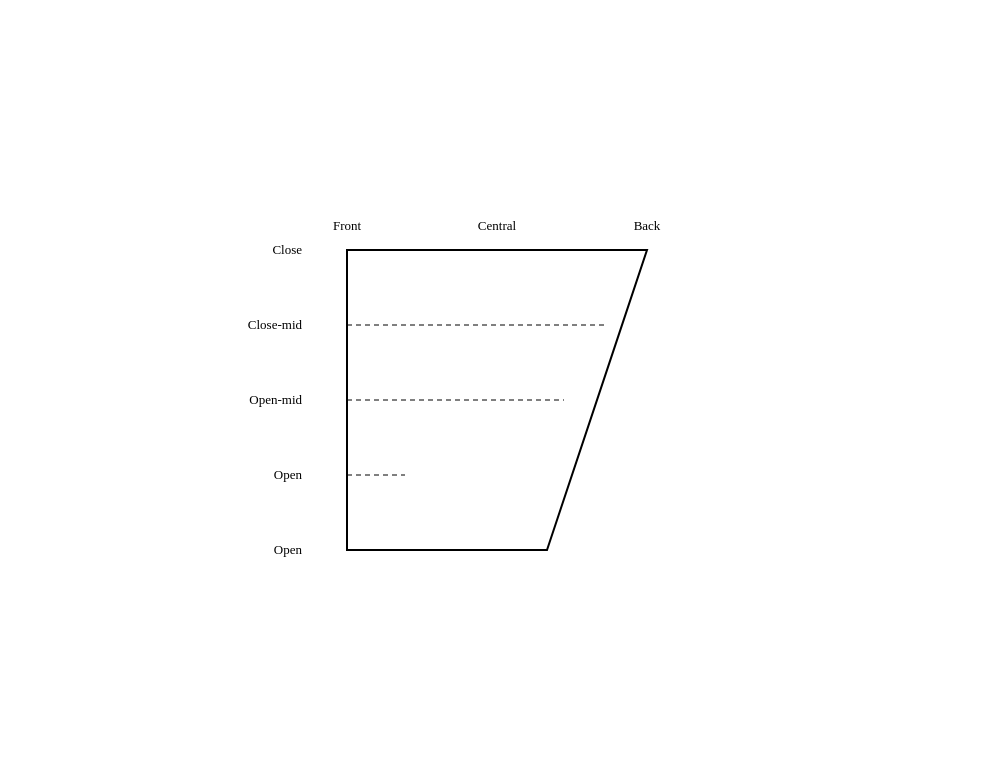
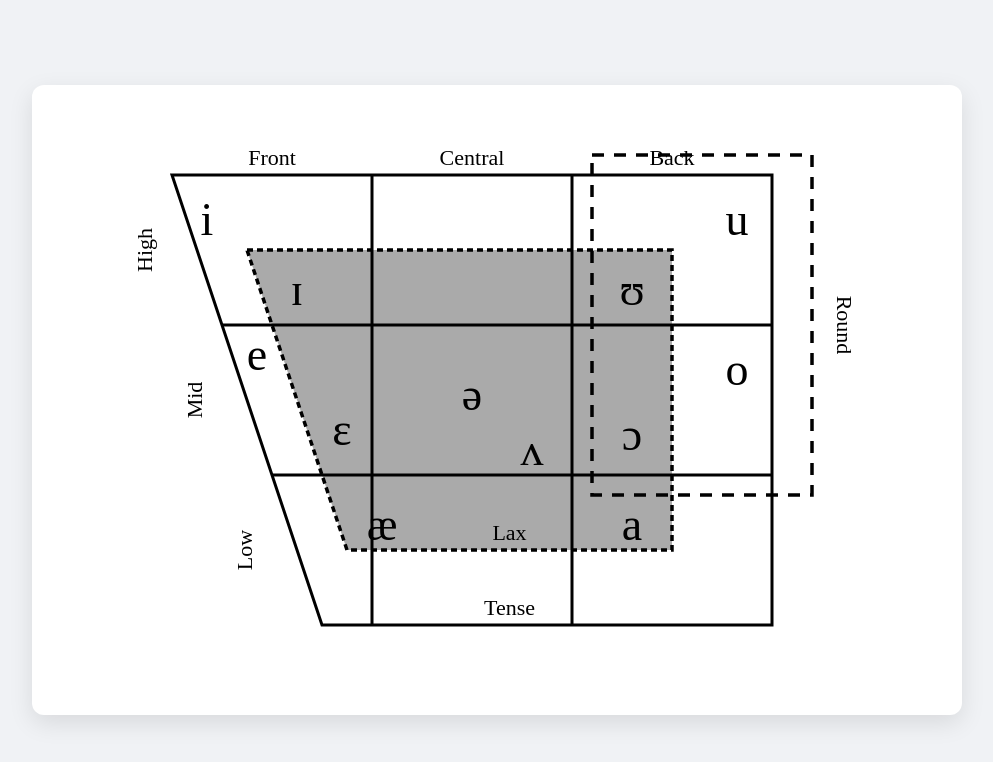
Before and after one commit to irenebosque/english, a plain HTML site: page index.html in a window 1280 px wide. Shown: the whole page, without its empty margins (143-1136 px from the left). Drawn offline with Linux system fonts and the light colour scheme.

Commit message:
Revise index.html for Spanish language and styling
Updated the HTML structure, changed the language to Spanish, and improved the styling for the IPA vowel chart.

```diff
--- a/index.html
+++ b/index.html
@@ -1,45 +1,131 @@
 <!DOCTYPE html>
-<html lang="en">
+<html lang="es">
 <head>
     <meta charset="UTF-8">
-  <title>IPA Vowel Trapezoid</title>
+    <meta name="viewport" content="width=device-width, initial-scale=1.0">
+    <title>IPA Vowel Chart</title>
     <style>
         body {
             display: flex;
             justify-content: center;
             align-items: center;
-      height: 100vh;
+            min-height: 100vh;
+            background-color: #f0f2f5;
             margin: 0;
-      background: white;
+            font-family: "Times New Roman", Times, serif;
+        }
+
+        .chart-container {
+            background-color: #ffffff;
+            padding: 40px;
+            border-radius: 12px;
+            box-shadow: 0 8px 24px rgba(0,0,0,0.1);
+            max-width: 100%;
+            overflow-x: auto;
+        }
+
+        svg {
+            display: block;
+            max-width: 100%;
+            height: auto;
+        }
+
+        /* Estilos de las líneas */
+        .line-main {
+            stroke: #000;
+            stroke-width: 3;
+            fill: none;
+        }
+
+        .line-grid {
+            stroke: #000;
+            stroke-width: 3;
+            fill: none;
+        }
+
+        /* Polígono del área "Lax" */
+        .poly-lax {
+            fill: #aaaaaa;
+            stroke: #000;
+            stroke-width: 3.5;
+            stroke-dasharray: 6, 4;
+        }
+
+        /* Rectángulo de las vocales redondeadas */
+        .rect-round {
+            stroke: #000;
+            stroke-width: 3.5;
+            fill: none;
+            stroke-dasharray: 12, 10;
+        }
+
+        /* Tipografía de los fonemas y etiquetas */
+        .phoneme {
+            font-size: 46px;
+            text-anchor: middle;
+            fill: #000;
+        }
+
+        .label {
+            font-size: 22px;
+            text-anchor: middle;
+            fill: #000;
+        }
+
+        .label-round {
+            font-size: 22px;
+            text-anchor: middle;
+            fill: #000;
         }
     </style>
 </head>
 <body>
-  <svg width="500" height="400" viewBox="0 0 500 400" xmlns="http://www.w3.org/2000/svg">
-    <!-- Trapezoid -->
-    <polygon
-      points="100,50 400,50 300,350 100,350"
-      fill="none"
-      stroke="black"
-      stroke-width="2"
-    />
 
-    <!-- Horizontal grid lines (mid-close, mid, mid-open) -->
-    <line x1="100" y1="125" x2="358" y2="125" stroke="black" stroke-width="1" stroke-dasharray="5,4"/>
-    <line x1="100" y1="200" x2="317" y2="200" stroke="black" stroke-width="1" stroke-dasharray="5,4"/>
-    <line x1="100" y1="275" x2="158" y2="275" stroke="black" stroke-width="1" stroke-dasharray="5,4"/>
+    <div class="chart-container">
+        <svg viewBox="0 0 850 550" width="850" height="550" xmlns="http://www.w3.org/2000/svg">
 
-    <!-- Row labels (left side) -->
-    <text x="55" y="54"  font-size="13" font-family="serif" text-anchor="end">Close</text>
-    <text x="55" y="129" font-size="13" font-family="serif" text-anchor="end">Close-mid</text>
-    <text x="55" y="204" font-size="13" font-family="serif" text-anchor="end">Open-mid</text>
-    <text x="55" y="279" font-size="13" font-family="serif" text-anchor="end">Open</text>
-    <text x="55" y="354" font-size="13" font-family="serif" text-anchor="end">Open</text>
+            <path class="poly-lax" d="M 175 125 L 600 125 L 600 425 L 275 425 Z" />
 
-    <!-- Column labels (top) -->
-    <text x="100" y="30" font-size="13" font-family="serif" text-anchor="middle">Front</text>
-    <text x="250" y="30" font-size="13" font-family="serif" text-anchor="middle">Central</text>
-    <text x="400" y="30" font-size="13" font-family="serif" text-anchor="middle">Back</text>
+            <path class="line-main" d="M 100 50 L 700 50 L 700 500 L 250 500 Z" />
+
+            <path class="line-grid" d="M 150 200 L 700 200" />
+            <path class="line-grid" d="M 200 350 L 700 350" />
+
+            <path class="line-grid" d="M 300 50 L 300 500" />
+            <path class="line-grid" d="M 500 50 L 500 500" />
+
+            <rect class="rect-round" x="520" y="30" width="220" height="340" />
+
+            <text x="200" y="40" class="label">Front</text>
+            <text x="400" y="40" class="label">Central</text>
+            <text x="600" y="40" class="label">Back</text>
+
+            <text x="80" y="125" transform="rotate(-90 80 125)" class="label">High</text>
+            <text x="130" y="275" transform="rotate(-90 130 275)" class="label">Mid</text>
+            <text x="180" y="425" transform="rotate(-90 180 425)" class="label">Low</text>
+
+            <text x="765" y="200" transform="rotate(90 765 200)" class="label-round">Round</text>
+
+            <text x="437.5" y="415" class="label">Lax</text>
+            <text x="437.5" y="490" class="label">Tense</text>
+
+            <text x="135" y="110" class="phoneme">i</text>
+            <text x="225" y="180" class="phoneme">ɪ</text>
+            <text x="665" y="110" class="phoneme">u</text>
+            <text x="560" y="180" class="phoneme">ʊ</text>
+
+            <text x="185" y="245" class="phoneme">e</text>
+            <text x="270" y="320" class="phoneme">ɛ</text>
+            <text x="400" y="285" class="phoneme">ə</text>
+            <text x="460" y="340" class="phoneme">ʌ</text>
+            <text x="665" y="260" class="phoneme">o</text>
+            <text x="560" y="325" class="phoneme">ɔ</text>
+
+            <text x="310" y="415" class="phoneme">æ</text>
+            <text x="560" y="415" class="phoneme">a</text>
+
         </svg>
+    </div>
+
 </body>
 </html>
```
Lines whose indentation alone changed are shown as unchanged.
